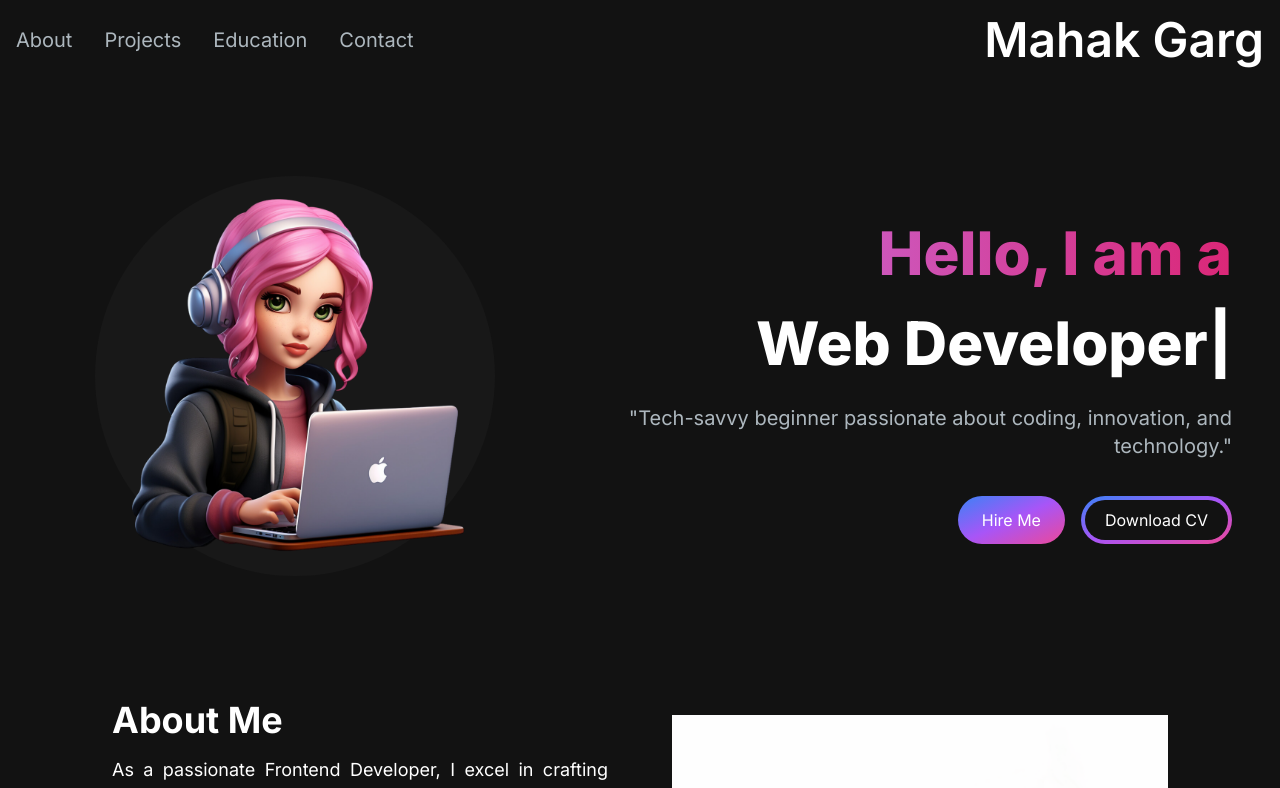
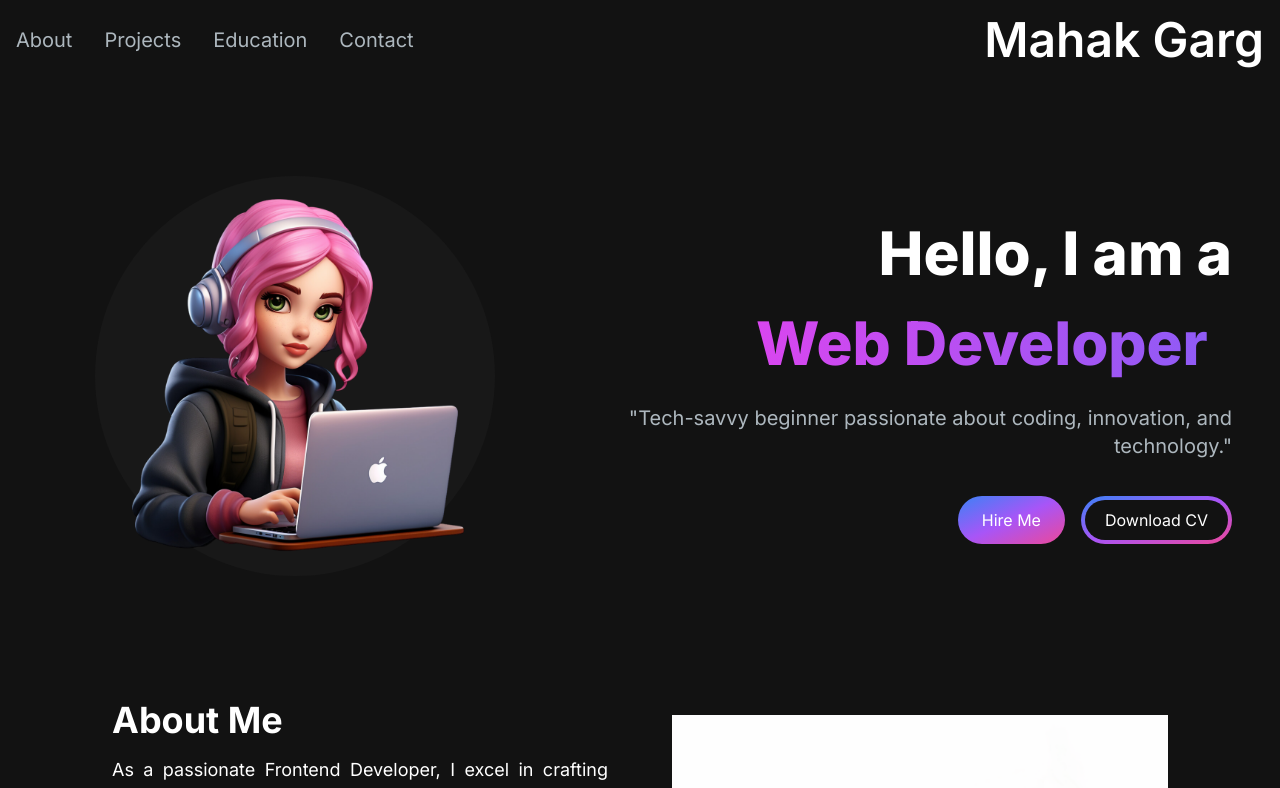
Before and after one commit to Mahak008/my-portfolio, a Next.js app: page / in a window 1280 px wide. Shown: the top 788 px of the page. Built offline with nearby package versions, Linux system fonts and the light colour scheme.

Commit message:
Hero Section

```diff
--- a/src/app/components/Hero.jsx
+++ b/src/app/components/Hero.jsx
@@ -5,6 +5,16 @@ import Link from "next/link";
 import { TypeAnimation } from "react-type-animation";
 
 const Hero = () => {
+
+  const gradientStyle = {
+    background: "linear-gradient(to right, #D946EF, #8B5CF6)", // Example gradient colors
+    WebkitBackgroundClip: "text",
+    WebkitTextFillColor: "transparent",
+    fontSize: "1em",
+    display: "inline-block"
+  };
+
+
   return (
     <section className="lg:py-16">
       <div className="grid grid-cols-1 sm:grid-cols-12">
@@ -22,14 +32,15 @@ const Hero = () => {
 
         <div className="col-span-7 place-self-center text-center sm:text-right justify-self-start">
           <h1 className="text-white mb-4 text-4xl sm:text-5xl lg:text-6xl lg:leading-normal font-extrabold">
-            <div className="text-transparent bg-clip-text bg-gradient-to-r from-purple-400 to-pink-600">
+            <div>
               Hello, I am a
             </div>
+
             <TypeAnimation
               sequence={["Web Developer", 1000, "Mern Stack Developer", 1000]}
               wrapper="span"
               speed={50}
-              style={{ fontSize: "1em", display: "inline-block" }}
+              style={gradientStyle}
               repeat={Infinity}
             />
           </h1>
```
